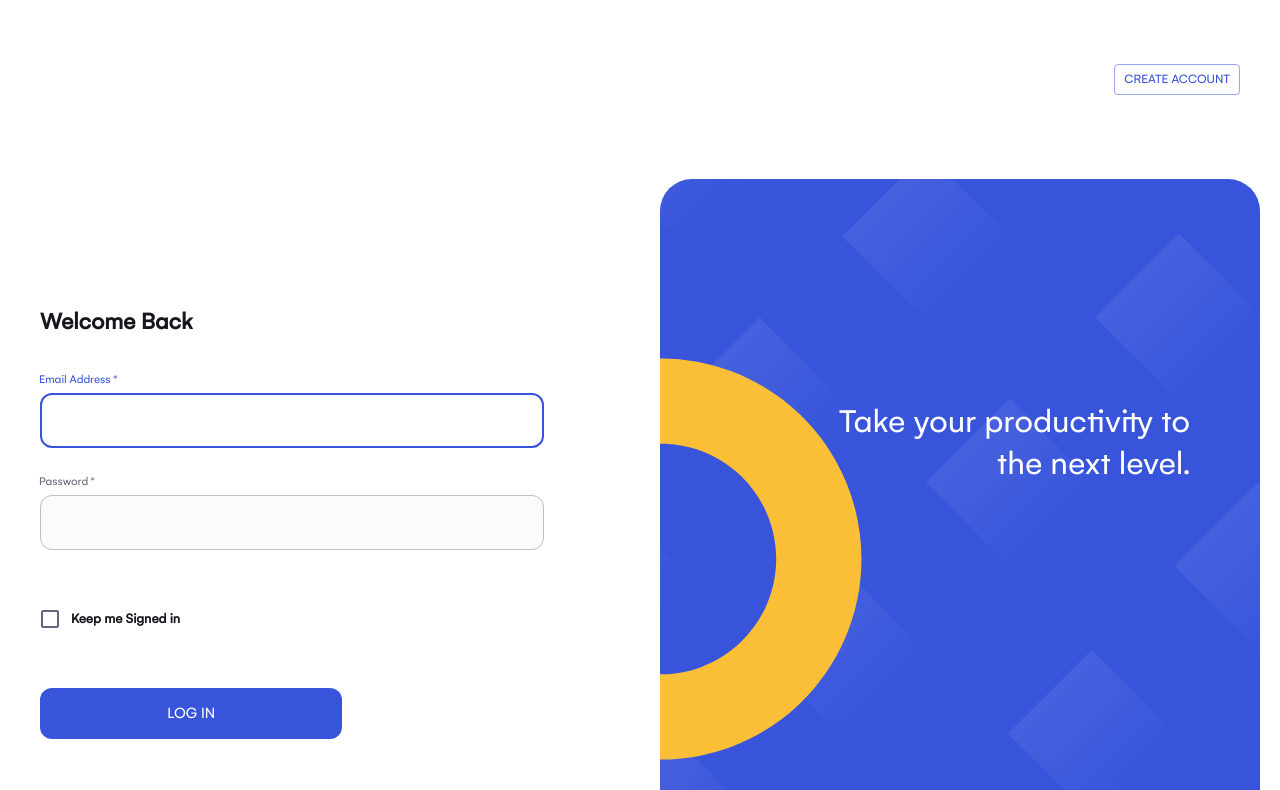
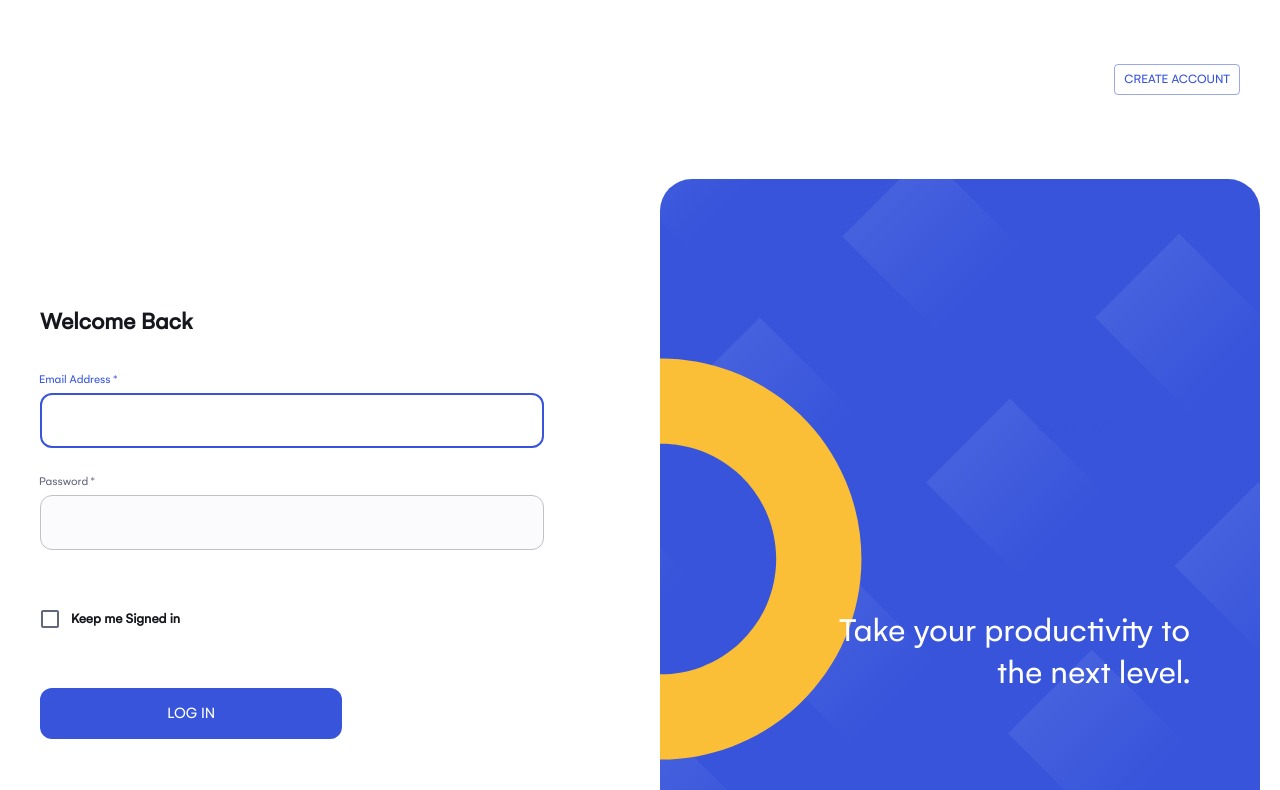
Before and after one commit to SkillBrainFrontend/Semicolon-Task-Manager-Andromeda, a React (Create React App) app: page /login in a window 1280 px wide. Shown: the top 790 px of the page. Built offline with nearby package versions, Linux system fonts and the light colour scheme.

Commit message:
first_try

```diff
--- a/src/components/welcome-placeholder/WelcomePlaceholder.jsx
+++ b/src/components/welcome-placeholder/WelcomePlaceholder.jsx
@@ -5,6 +5,7 @@ import { string } from "prop-types";
 import { Box, Grid, Link, Typography } from "@mui/material";
 
 import PlacehoderBg from "../../assets/icons/screen-placeholder.svg";
+import { Button } from "../shared";
 
 function Copyright(props) {
 	return (
@@ -70,6 +71,16 @@ function WelcomePlaceholder(props) {
 							padding: "70px",
 						}}
 					>
+						<Button
+							actionButton={{
+								buttonLabel: "Create account",
+								onActionClick: () => {
+									console.log("s-a dat click");
+								},
+							}}
+						>
+							Some text{" "}
+						</Button>
 						<Typography
 							component="h4"
 							variant="h4"
```
